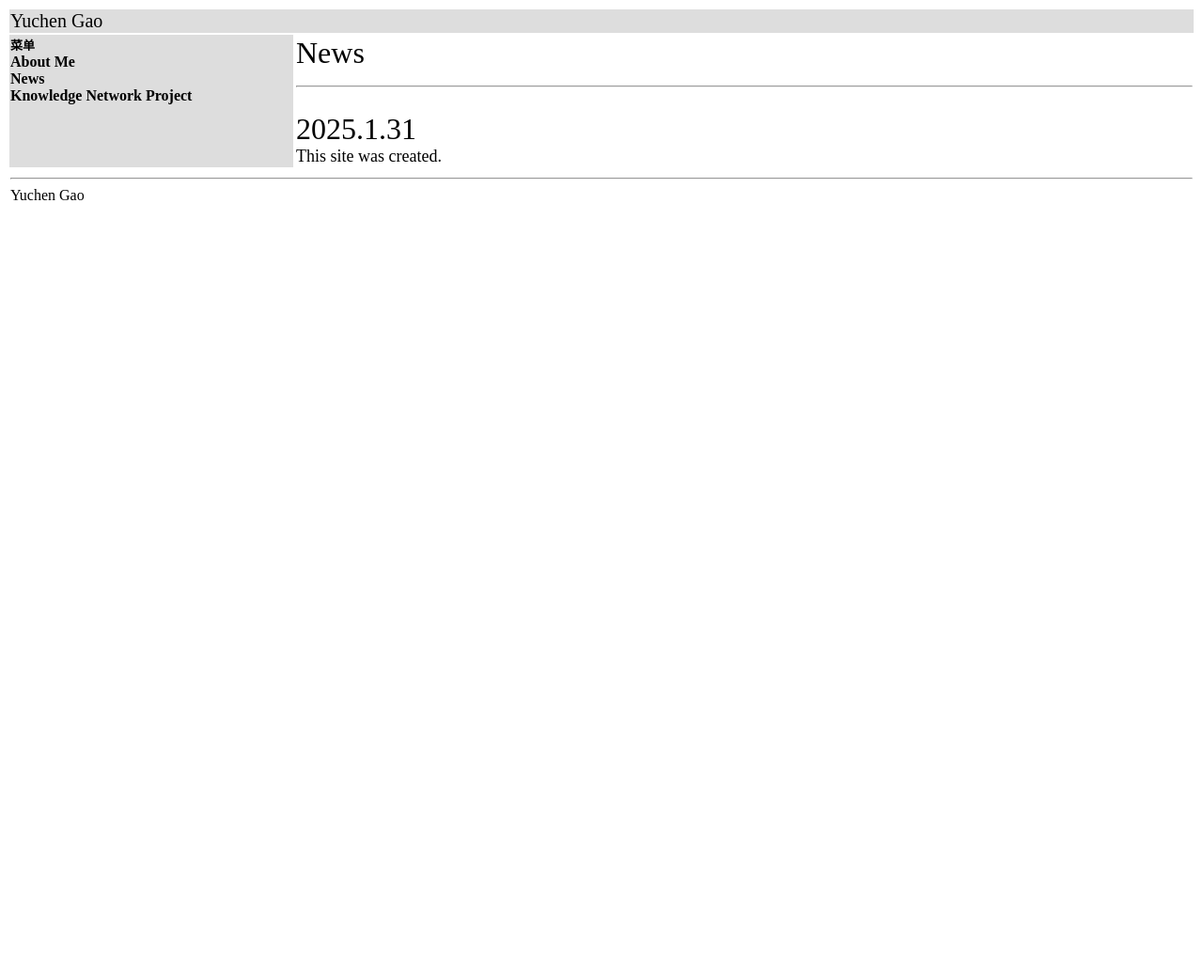
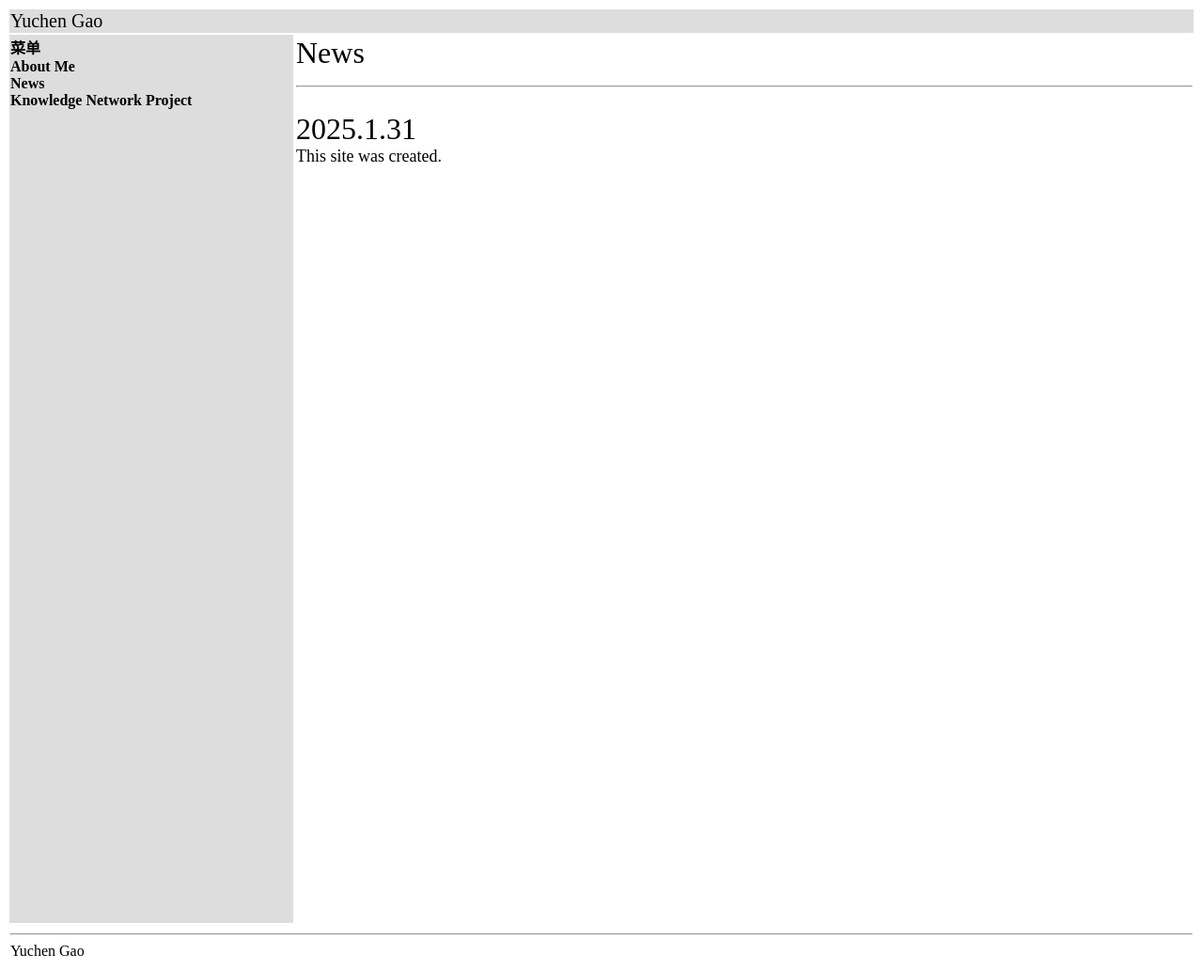
Before and after one commit to GYC1999/GYC1999.github.io, a Jekyll site: the page built from index.html, in a window 1280 px wide. Shown: the whole page at 94% size. Built offline with Jekyll 4.4.1, drawn with Linux system fonts in a browser that asks for light colours; before the commit the page ends 900 px from its top, so only the background shows below that.

Commit message:
Update default.html

```diff
--- a/_layouts/default.html
+++ b/_layouts/default.html
@@ -16,8 +16,8 @@
           </td>
         </tr>
         <tr>
-        <td valign=top style="background-color:#DDDDDD;width:300px;">
-          <b><font size="2">菜单</font><b><br>
+        <td valign=top rowspan="2" style="background-color:#DDDDDD;width:300px;">
+          <b><font size="3">菜单</font><b><br>
           <a href="About_me.html">About Me</a><br>
           <a href="About_me.html">News</a><br>
           <a href="About_me.html">Knowledge Network Project</a><br>
@@ -25,6 +25,10 @@
         <td valign=top>
           {{ content }}
         </td>
+        </tr>
+        <tr>
+          <td style="background-color:#FFFFFF;height:800px">
+          </td>
         </tr>
         <tr>
           <td colspan="2" style="background-color:#FFFFFF">
```
